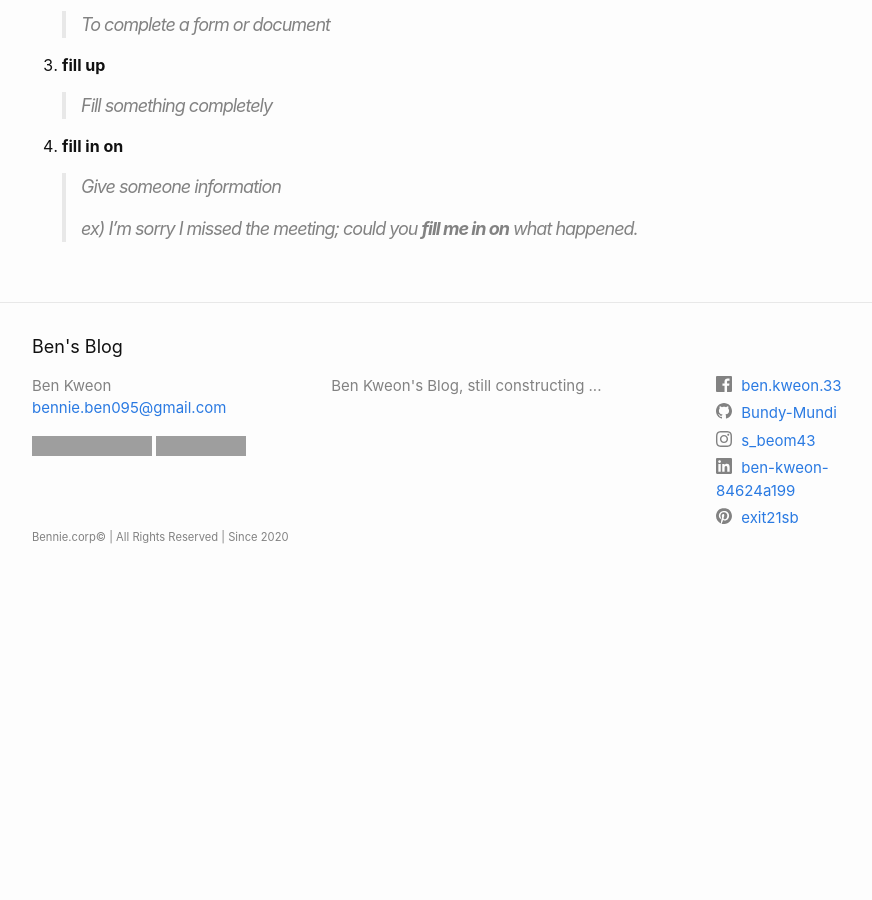
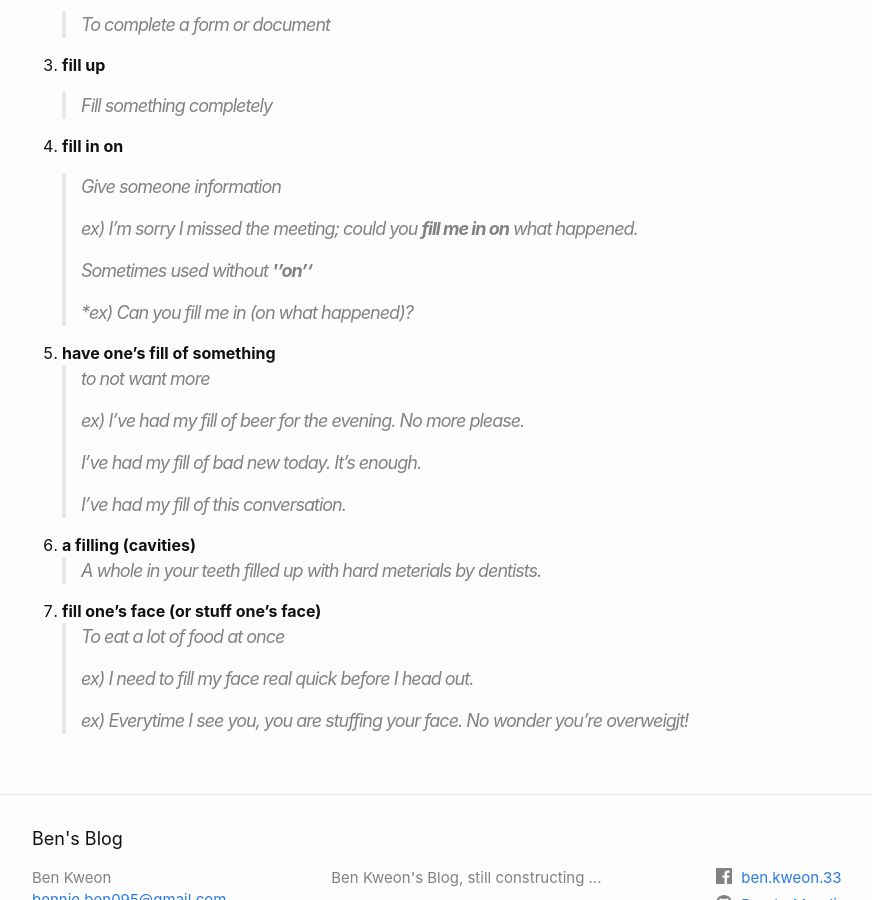
Before and after one commit to Bundy-Mundi/ben, a Jekyll site: the page built from docs/categories/english/words/_posts/2020-08-25-fill_phrasal_verbs.md, in a window 1280 px wide and 900 px high, scrolled down 378 px. Shown: the whole window, without its empty margins (188-1060 px from the left). Built offline with Jekyll 4.4.1, drawn with Linux system fonts in a browser that asks for light colours; nearby versions of some CDN libraries; before the commit the page ends 984 px from its top, so only the background shows below that; grey boxes are pictures that could not be loaded.

Commit message:
Update 2020-08-25-fill_phrasal_verbs.md

```diff
--- a/docs/categories/english/words/_posts/2020-08-25-fill_phrasal_verbs.md
+++ b/docs/categories/english/words/_posts/2020-08-25-fill_phrasal_verbs.md
@@ -28,3 +28,26 @@ sub_category: words
    > Give someone information
    >
    > *ex) I'm sorry I missed the meeting; could you **fill me in on** what happened.*
+   >
+   > Sometimes used without **''on''**
+   >
+   > *ex) Can you fill me in (on what happened)?
+
+5. **have one's fill of something**
+   > to not want more
+   >
+   > ex) I've had my fill of beer for the evening. No more please.
+   >
+   > I've had my fill of bad new today. It's enough.
+   >
+   > I've had my fill of this conversation.
+
+6. **a filling (cavities)**
+   > A whole in your teeth filled up with hard meterials by dentists.
+
+7. **fill one's face (or stuff one's face)**
+   > To eat a lot of food at once
+   >
+   > *ex) I need to fill my face real quick before I head out.*
+   >
+   > *ex) Everytime I see you, you are stuffing your face. No wonder you're overweigjt!*
```
